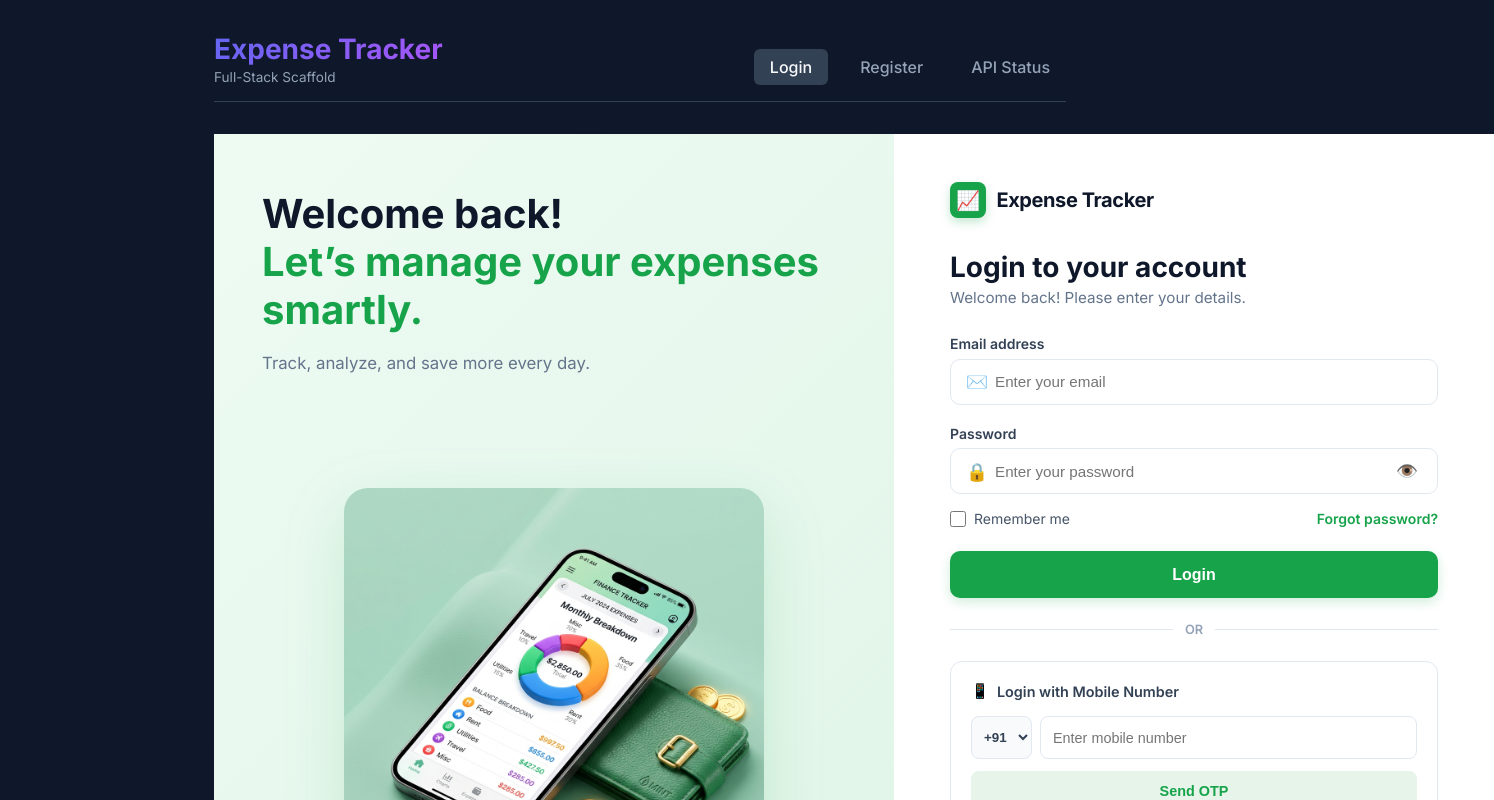
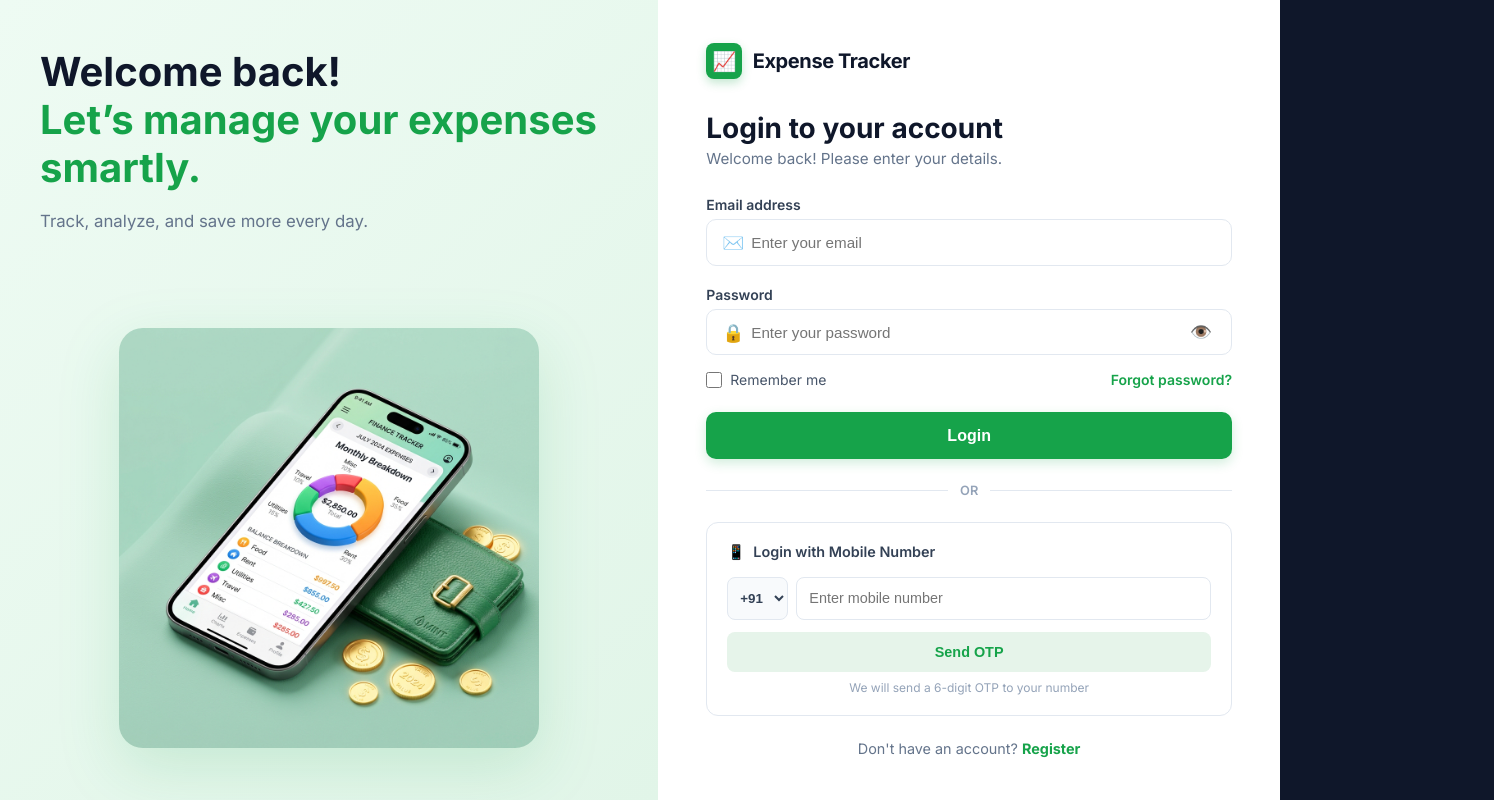
Before and after one commit to bharatghuge5815/Expense_traker, a React (Vite) app in the folder frontend/: page /login in a window 1280 px wide. Shown: the top 800 px of the page, 1494 px wide, since content can reach past the window. Built offline with nearby package versions, Linux system fonts and the light colour scheme; no server answers; the HTML template or start-up script is replaced by a standard one.

Commit message:
fix(ui): fix full-width layout for login and register pages so input fields are fully visible

```diff
--- a/frontend/src/App.jsx
+++ b/frontend/src/App.jsx
@@ -1,17 +1,35 @@
 import React from 'react';
+import { useLocation } from 'react-router-dom';
 import Header from './components/Header';
 import AppRoutes from './routes/AppRoutes';
 import { AuthProvider } from './context/AuthContext';
 
+function AppContent() {
+  const location = useLocation();
+  const isAuthPage = location.pathname === '/login' || location.pathname === '/register';
+
+  if (isAuthPage) {
+    return (
+      <main style={{ minHeight: '100vh', width: '100%' }}>
+        <AppRoutes />
+      </main>
+    );
+  }
+
+  return (
+    <div className="app-container">
+      <Header />
+      <main>
+        <AppRoutes />
+      </main>
+    </div>
+  );
+}
+
 function App() {
   return (
     <AuthProvider>
-      <div className="app-container">
-        <Header />
-        <main>
-          <AppRoutes />
-        </main>
-      </div>
+      <AppContent />
     </AuthProvider>
   );
 }
--- a/frontend/src/index.css
+++ b/frontend/src/index.css
@@ -182,26 +182,26 @@ pre {
 }
 
 .auth-hero-panel {
-  flex: 1;
+  flex: 1.1;
   background: var(--auth-bg-gradient);
-  padding: 3.5rem 3rem 2rem 3rem;
+  padding: 3rem 2.5rem;
   display: flex;
   flex-direction: column;
   justify-content: space-between;
   position: relative;
   overflow: hidden;
+  min-width: 320px;
 }
 
 .auth-form-panel {
   flex: 1;
-  padding: 3rem 3.5rem;
+  padding: 2.5rem 3rem;
   display: flex;
   flex-direction: column;
   justify-content: center;
   background-color: #ffffff;
-  max-width: 600px;
-  margin: 0 auto;
-  width: 100%;
+  min-width: 320px;
+  box-sizing: border-box;
 }
 
 .auth-brand-logo {
```
